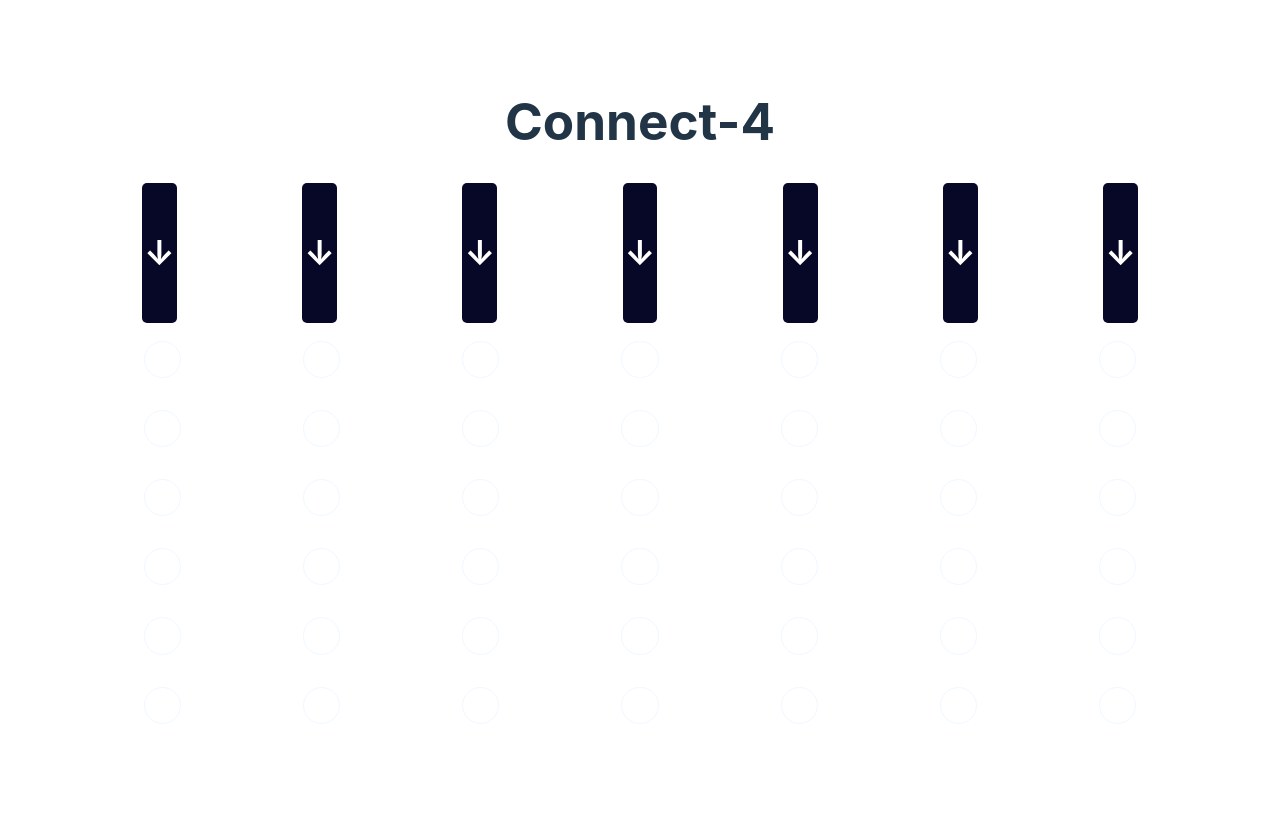
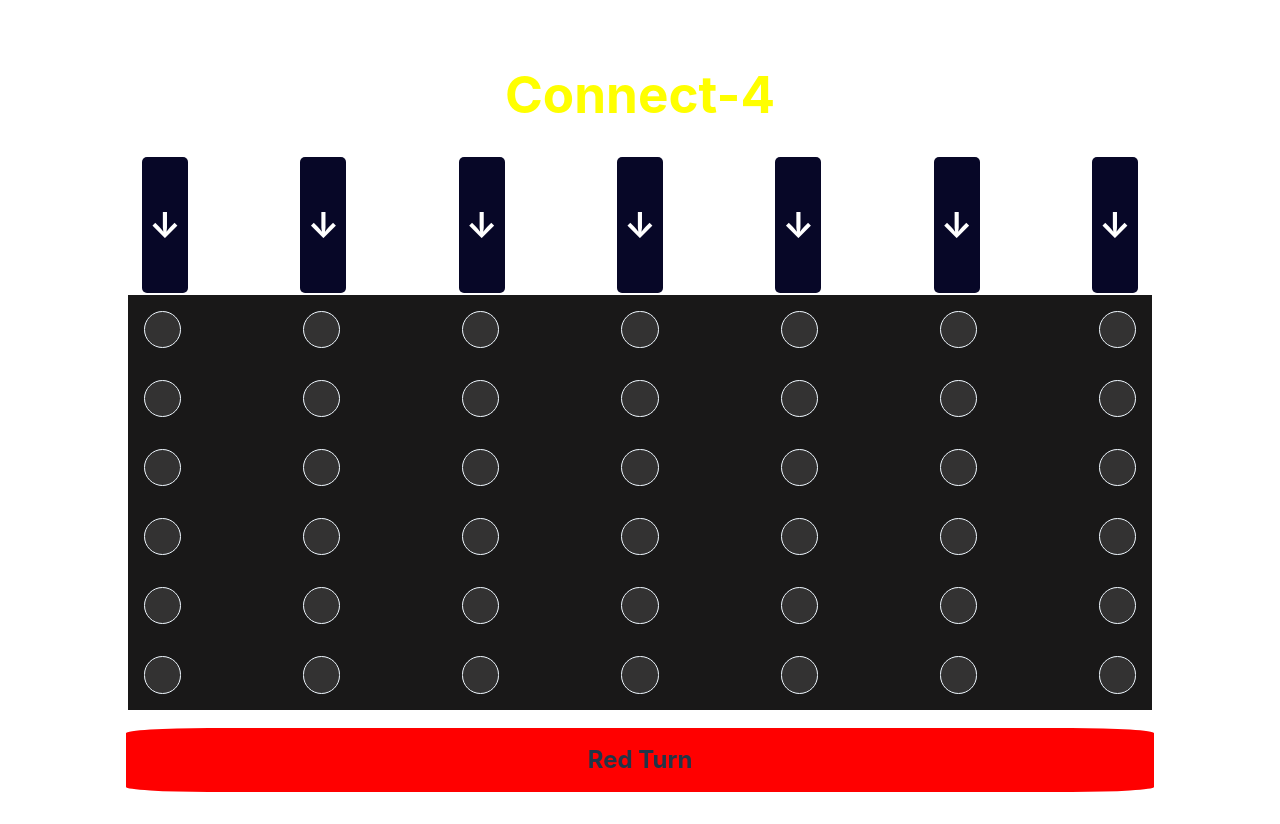
Before and after one commit to PaulHenstridge/Connect-4, a React (Vite) app: page / in a window 1280 px wide. Before the commit the page ends 800 px from the top, so only its background shows below. Built offline with nearby package versions, Linux system fonts and the light colour scheme.

Commit message:
UX and further styling

```diff
--- a/src/App.jsx
+++ b/src/App.jsx
@@ -4,6 +4,8 @@ import viteLogo from '/vite.svg'
 import './App.css'
 import Board from './components/Board'
 import ColumnButtons from './components/ColumnButtons'
+import DisplayPanel from './components/DisplayPanel'
+import Header from './components/header'
 
 function App() {
   const [board, setBoard] = useState([
@@ -133,16 +135,10 @@ function App() {
 
   return (
     <>
-
-      <h1>Connect-4</h1>
+      <Header />
       <ColumnButtons boardArr={board} onColumnSelect={onColumnSelect}/>
       <Board boardArr={board}/>
-      {gameOver && winner !== null && (
-        <div className="win-message">
-          <p>Player {winner} wins!</p>
-          <button onClick={() => window.location.reload()}>Play again?</button>
-        </div>
-      )}
+      <DisplayPanel gameOver={gameOver} winner={winner} player={isP1?1:2}/>
     </>
   )
 }
--- a/src/components/Board.jsx
+++ b/src/components/Board.jsx
@@ -6,6 +6,7 @@ import { styled } from "styled-components";
 const BoardContainer = styled.div`
     width:80vw;
     border:2px solid white;
+    background-color: #191818;
 
 `
 
--- a/src/components/Button.jsx
+++ b/src/components/Button.jsx
@@ -3,14 +3,19 @@ import { styled } from "styled-components";
 const StyledButton = styled.button`
   background-color: #070727;
   color: white;
-  padding: 4px 2px;
+  padding: 0 0.2em;
   border: none;
+  outline:none;
   border-radius: 5px;
   cursor: pointer;
-  font-size: 34px;
+  font-size: 2.2rem;
 
   &:hover {
     background-color: darkblue;
+  }
+
+  &:focus {
+    outline:none;
   }
 `;
 
--- /dev/null
+++ b/src/components/DisplayPanel.jsx
@@ -0,0 +1,50 @@
+import { styled } from "styled-components";
+
+const TurnWindow = styled.div`
+    background-color: ${props => props.player === 1? 'red' : props.player === 2 ? 'blue' : 'transparent'};
+    height:4em;
+    margin-top:1em;
+    display:flex;
+    align-items: center;
+    justify-content:center;
+    border-radius:8%;
+
+    `
+
+const WinnerWindow = styled.div`
+    background-color: ${props => props.winner  === 1? 'red' : props.winner === 2 ? 'blue' : 'transparent'};
+`
+const PlayAgainButton = styled.button`
+    margin-bottom:0.6em;
+    opacity:0.8;
+    font-size:1.2rem;
+    cursor: pointer; border:none;
+
+    &:hover{
+        opacity:0.85;
+
+        box-shadow:0px 0px 6px 3px white;
+    }
+`
+const DisplayPanel = ({gameOver, winner, player}) => {
+    return (
+        <>
+        {gameOver && winner !== null && (
+        <WinnerWindow winner={winner} >
+          {winner === 1 && <h2>Red Wins!</h2>}
+          {winner === 2 && <h2>Blue Wins!</h2>}
+          <PlayAgainButton onClick={() => window.location.reload()}>Play again?</PlayAgainButton>
+        </WinnerWindow>
+      )}
+
+      {!gameOver && (
+        <TurnWindow player={player}>
+         {player === 1 && <h2>Red Turn</h2>}
+         {player === 2 && <h2>Blue Turn</h2>}
+        </TurnWindow>
+      )}
+        </>
+     );
+}
+
+export default DisplayPanel;
--- a/src/components/Slot.jsx
+++ b/src/components/Slot.jsx
@@ -6,7 +6,7 @@ const SlotBox = styled.div`
     border-radius:50%;
     width:1em;
     aspect-ratio:1;
-    background-color:${props => props.value===1 ? 'red' : props.value===2 ? 'blue' : 'transparent'}
+    background-color:${props => props.value===1 ? 'red' : props.value===2 ? 'blue' : '#333232'}
 
 `
 
--- /dev/null
+++ b/src/components/header.jsx
@@ -0,0 +1,13 @@
+import { styled } from "styled-components";
+
+const StyledH1 = styled.h1`
+    color: yellow;
+`
+
+const Header = () => {
+    return ( <>
+    <StyledH1>Connect-4</StyledH1>
+    </> );
+}
+
+export default Header;
```
